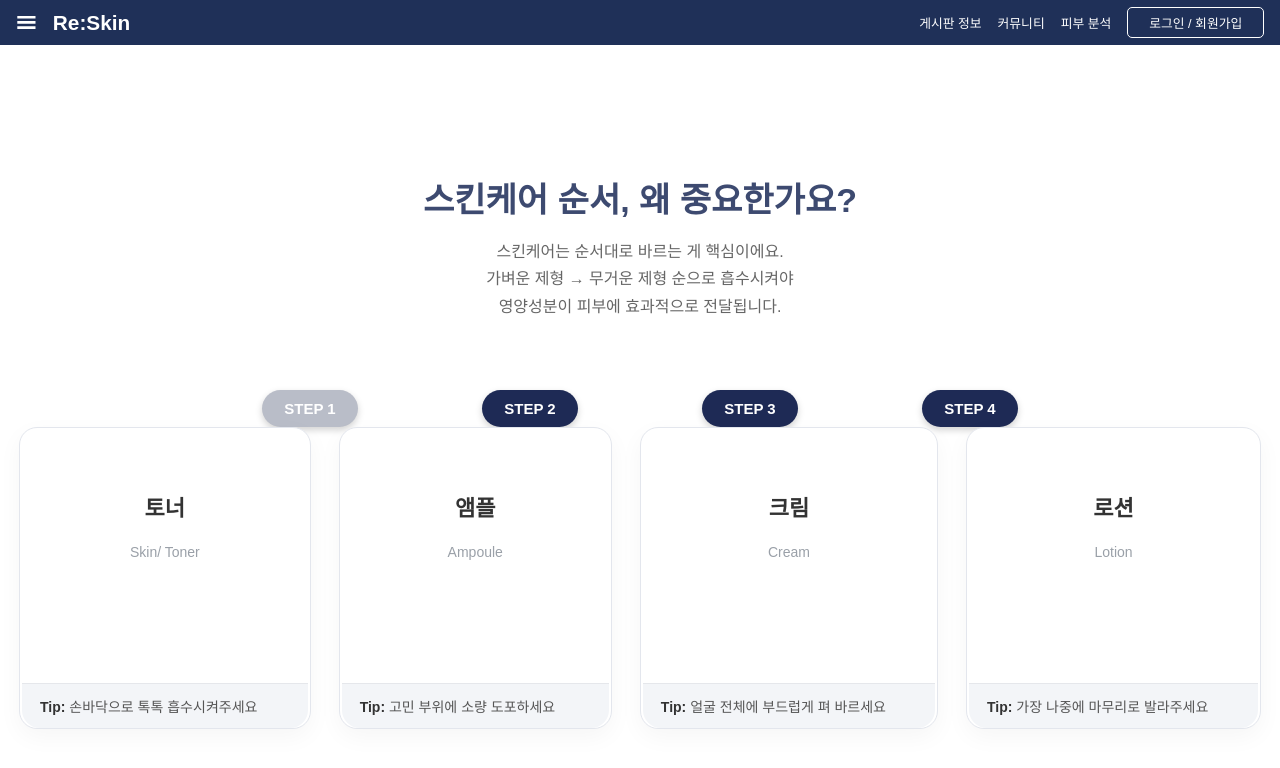
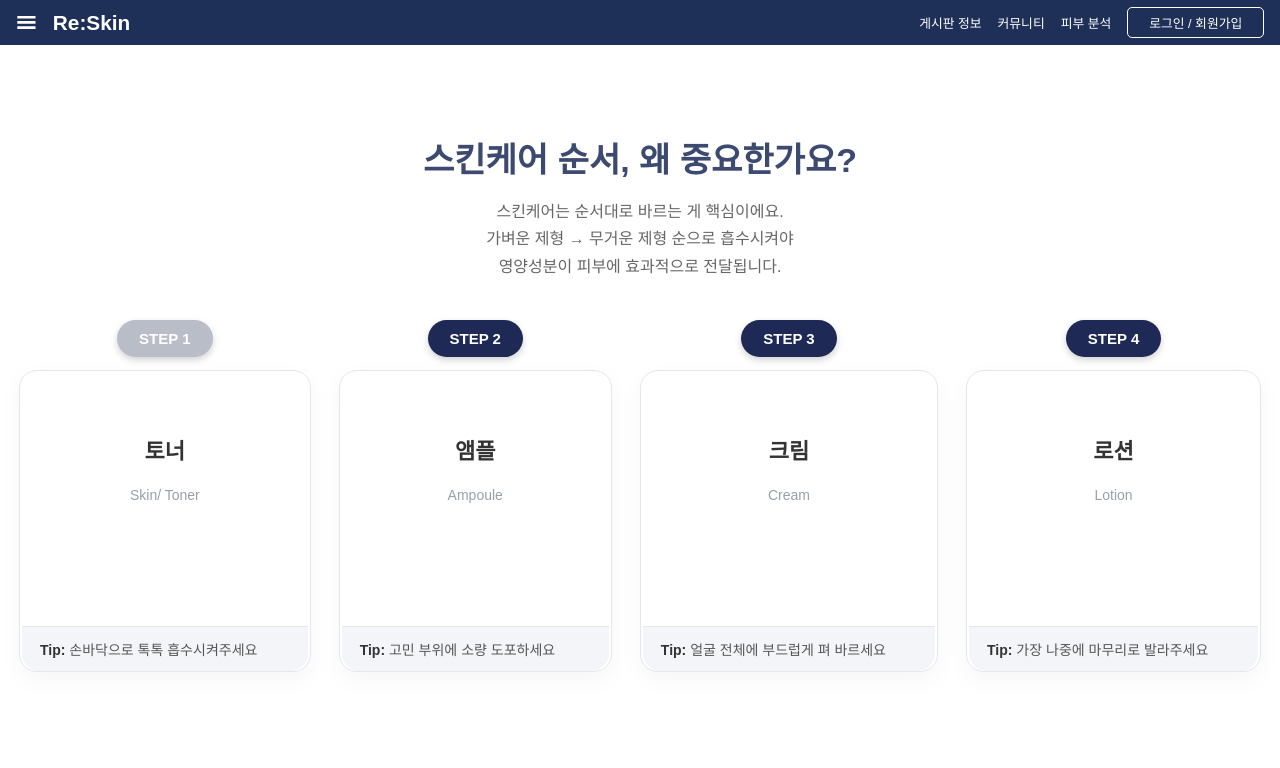
Before and after one commit to tab-captains/RE-Skin-fe, a React (Vite) app: page /skinguide in a window 1280 px wide. Shown: the top 768 px of the page. Built offline with nearby package versions, Linux system fonts and the light colour scheme.

Commit message:
feat:스킨 순서 가이드 UI 위치 수정 밑 색상 수정

```diff
--- a/src/features/infoboard/pages/Skinguide.jsx
+++ b/src/features/infoboard/pages/Skinguide.jsx
@@ -11,7 +11,7 @@ const skincareSteps = [
 const SkinguideContainer = styled.div`
   max-width: 1200px;
   margin: 0 auto;
-  padding: 100px 20px;
+  padding: 60px 20px;
   text-align: center;
 `;
 
@@ -27,31 +27,21 @@ const SkinguideHeader = styled.div`
     font-size: 16px;
     color: #666;
     line-height: 1.7;
-    margin-bottom: 70px;
+    margin-bottom: 90px;
   }
-`;
-
-const StepsRow = styled.div`
-  display: flex;
-  justify-content: center;
-  gap: 70px
-  margin-bottom: 20px;
-`;
-
-const StepSlot = styled.div`
-  width: 220px;
-  display: flex;
-  justify-content: center;
 `;
 
 const StepNumber = styled.span`
   padding: 10px 22px;
+  position: absolute;
+  top: -50px;
   border-radius: 999px;
   font-weight: 600;
   color: #fff;
   font-size: 15px;
   box-shadow: 0 3px 7px rgba(0, 0, 0, 0.18);
   background-color: ${({ index }) => (index === 0 ? '#b9bdc8' : '#1e2a55')};
+  z-index: 10;
 `;
 
 const CardsRow = styled.div`
@@ -71,6 +61,7 @@ const StepCardGroup = styled.div`
   display: flex;
   flex-direction: column;
   align-items: center;
+  position: relative;
 `;
 
 const StepContentCard = styled.div`
@@ -135,17 +126,10 @@ const Skinguide = () => {
         </p>
       </SkinguideHeader>
 
-      <StepsRow>
-        {skincareSteps.map((item, index) => (
-          <StepSlot key={index}>
-            <StepNumber index={index}>{item.step}</StepNumber>
-          </StepSlot>
-        ))}
-      </StepsRow>
-
       <CardsRow>
         {skincareSteps.map((item, index) => (
           <StepCardGroup key={index}>
+            <StepNumber index={index}>{item.step}</StepNumber>
             <StepContentCard>
               <ProductTitle>{item.title}</ProductTitle>
               <ProductEnglish>{item.english}</ProductEnglish>
```
